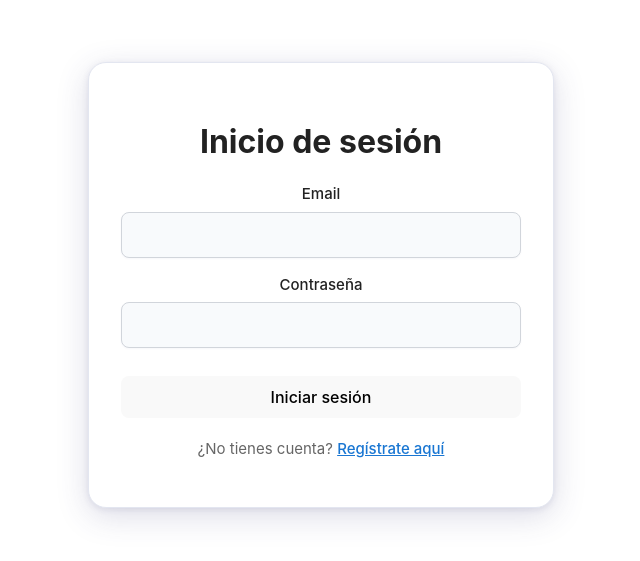
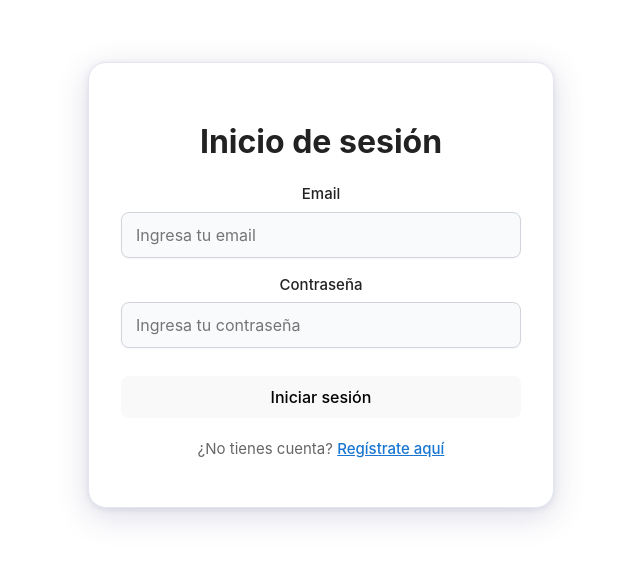
Before and after one commit to SantiagoM0814/LoginAtomicDesign, a React (Vite) app in the folder atomic-design-front/: page / in a window 1280 px wide. Shown: the part 115-676 px from the top of the page, without its empty margins (319-959 px from the left). Built offline with nearby package versions, Linux system fonts and the light colour scheme.

Commit message:
feat: agrega placeholder a campos de LoginForm

```diff
--- a/atomic-design-front/src/components/organisms/LoginForm/LoginForm.tsx
+++ b/atomic-design-front/src/components/organisms/LoginForm/LoginForm.tsx
@@ -57,6 +57,7 @@ const LoginForm: React.FC<LoginFormProps> = ({ onSubmit }) => {
           type="email"
           value={email}
           onChange={e => setEmail(e.target.value)}
+          placeholder="Ingresa tu email"
         />
         {errors.email && <span className="login-form__error">{errors.email}</span>}
       </div>
@@ -67,6 +68,7 @@ const LoginForm: React.FC<LoginFormProps> = ({ onSubmit }) => {
           type="password"
           value={password}
           onChange={e => setPassword(e.target.value)}
+          placeholder="Ingresa tu contraseña"
         />
         {errors.password && <span className="login-form__error">{errors.password}</span>}
       </div>
```
